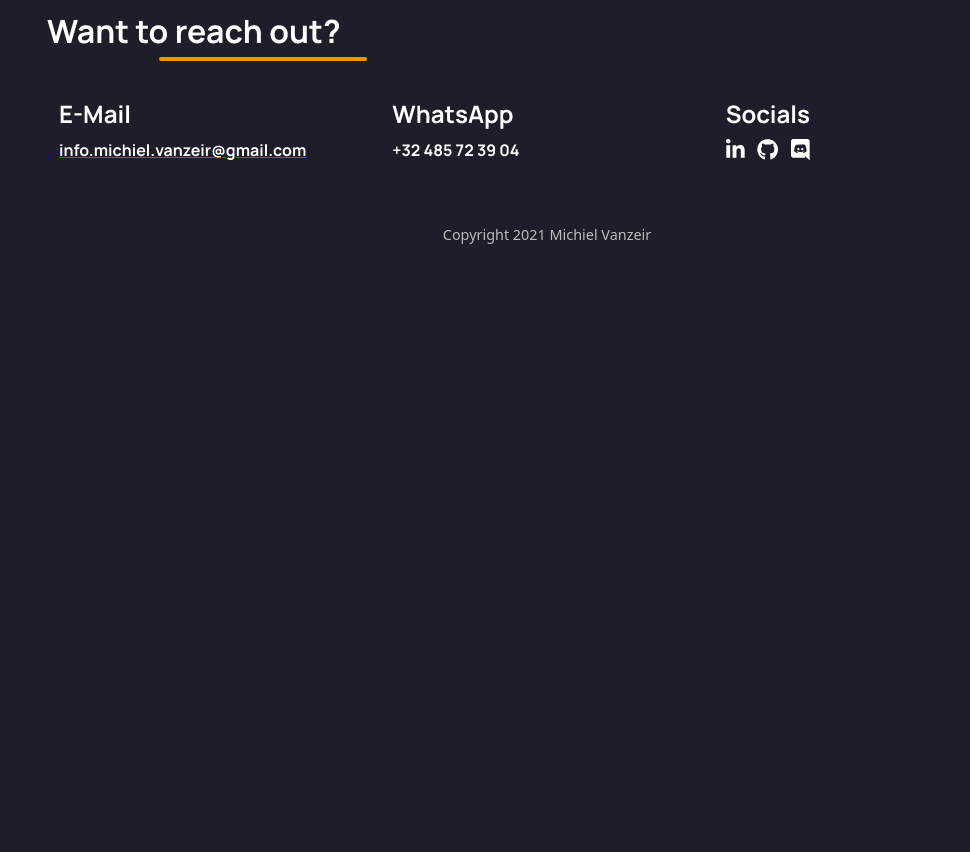
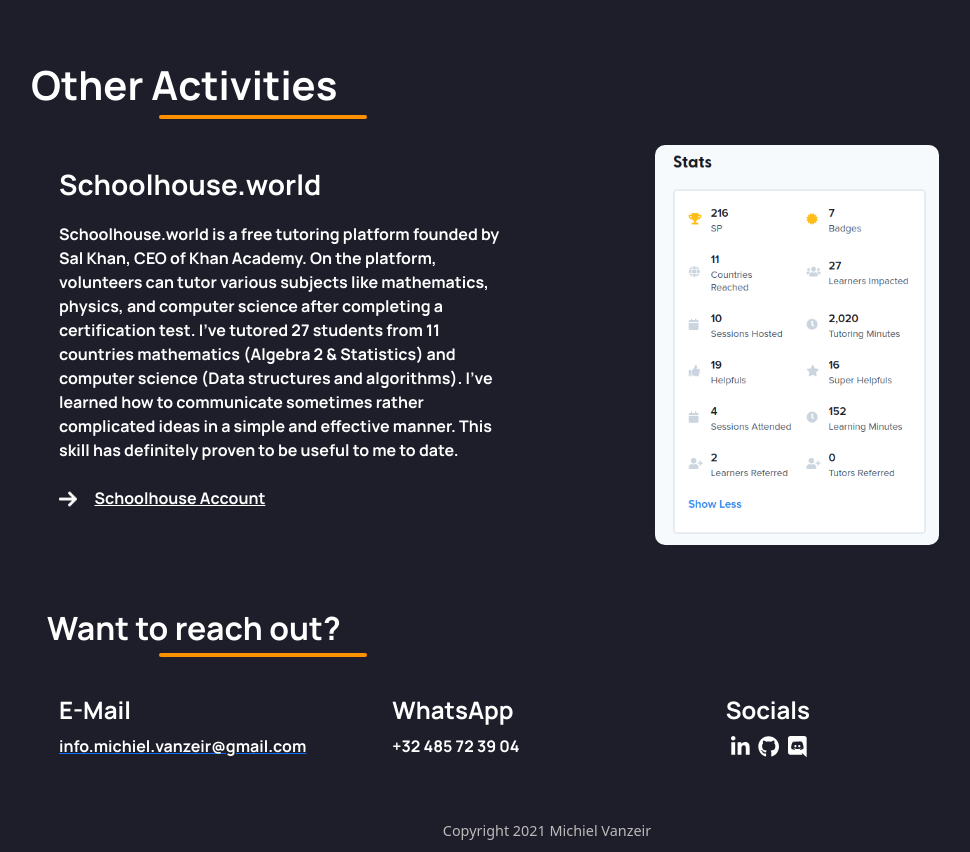
Before and after one commit to Michiel-Vanzeir/personal-website, a plain HTML site: page index.html in a window 1280 px wide. Shown: the part 1888-2740 px from the top of the page, without its empty margins (93-1063 px from the left). Before the commit the page ends 2144 px from the top, so only its background shows below. Drawn offline with nearby package versions, Linux system fonts and the light colour scheme; files whose address does not match are found by name.

Commit message:
Update Schoolhouse

```diff
--- a/css/styles.css
+++ b/css/styles.css
@@ -129,6 +129,10 @@ body {
     border-radius: 7px 7px 7px 7px;
 }
 
+.portfolio-col {
+    height: 400px;
+}
+
 .col-md-6 p {
     margin-bottom: 1.5em;
     width: 95%;
@@ -225,6 +229,36 @@ span.protectedNumber:before {
     border-radius: 7px 7px 7px 7px;
 }
 
+.feedback {
+    height: 100%;
+    /* Rounded corners */
+    border-radius: 10px;
+}
+
+.schoolhouse-col {
+    height: 25em;
+}
+
+.stats-col {
+    /* Center the elements */
+    display: flex;
+    justify-content: center;
+    align-items: center;
+}
+
+.orange-hr3 {
+    position: relative;
+    top: -10px;
+    color: #FF9100;
+    background-color: #FF9100;
+    border: 2px solid;
+    opacity: 100%;
+    width: 13em;
+    margin-left: 7em;
+    border-radius: 7px 7px 7px 7px;
+}
+
+
 .lowerr-row {
     margin-top: 5%;
 }
@@ -253,8 +287,8 @@ span.protectedNumber:before {
 }
 
 .icon {
-    margin-right: 3%;
     color: #fff;
+    margin-left: 0.25em;
 }
 
 /* Footer section */
@@ -287,6 +321,29 @@ span.protectedNumber:before {
         font-size: 1.5rem;
     }
     .col-md-6 h3 {
-    margin-top: 1.5em;
+        margin-top: 1.7em;
+        font-size: 1.7em;
+    }
+    .portfolio-col {
+        margin-bottom: 3.5em;
+    }
+    .feedback {
+        width: 95%;
+        height: auto;
+    }
+    .schoolhouse-col {
+        margin-bottom: 12.5em;
+    }
+    .feedback {
+        margin-bottom: 1em;
+    }
+    .stats-col {
+        margin-bottom: 0em;
+    }
 }
+
+@media only screen and (max-width: 1000px) and (min-width: 740px) {
+    .schoolhouse-col {
+        margin-bottom: 7em;
+    }
 }
--- a/index.html
+++ b/index.html
@@ -71,7 +71,7 @@
     <hr class="orange-hr" />
     <div class="container">
       <div class="row">
-        <div class="col-md-6">
+        <div class="col-md-6 portfolio-col">
           <h3><strong>WALL-E</strong></h3>
           <p>
             <b>WALL-E is a simple differential drive robot. Working on this project, I've learned both ROS & ROS2, control loop mechanisms like a PID and Fuzzy Logic controller, and Gazebo simulations. WALL-E can follow a black line using its camera videofeed and a PID controller, or be controlled with a keyboard. </b>
@@ -83,7 +83,7 @@
           <span class="second lang">C++</span>
           <span class="third lang">CMake</span>
         </div>
-        <div class="col-md-6">
+        <div class="col-md-6 portfolio-col">
           <h3><strong>WALL-E (simulated)</strong></h3>
           <p>
             <b>This repository contains the files needed to simulate WALL-E using Gazebo and integrating ROS with it. At the moment, only a URDF file representing the robot can be found in the repository. I'm currently working on simulating SLAM and using a Kalman filter to merge raw IMU sensor data.</b>
@@ -97,7 +97,7 @@
         </div>
       </div>
       <div class="row lowerr-row">
-        <div class="col-md-6">
+        <div class="col-md-6 portfolio-col">
           <h3><strong>Coconnect</strong></h3>
           <p>
             <b>
@@ -111,7 +111,7 @@
           <span class="first lang">Bootstrap 5</span>
         </div>
 
-        <div class="col-md-6">
+        <div class="col-md-6 portfolio-col">
           <h3><strong>Broken Camera (upcoming)</strong></h3>
           <p>
             <b>I'm currently working on a "broken camera". The camera should work like any other, but it will only take a picture if the people in it have their eyes closed. It's a stupid and useless, yet fun project to work on! A convolutional neural network will be used to make it work.</b>
@@ -121,6 +121,26 @@
           <h4 class="languages"><b>Language used</b></h4>
           <span class="first lang">Python</span>
           <span class="second lang">C++</span>
+        </div>
+      </div>
+    </div>
+  </div>
+
+  <div class="container-fluid portfolio" id="portfolio">
+    <h2><strong>Other Activities</stong>
+    </h2>
+    <hr class="orange-hr3" />
+    <div class="container">
+      <div class="row">
+        <div class="col-md-6 portfolio-col schoolhouse-col">
+          <h3><strong>Schoolhouse.world</strong></h3>
+          <p>
+            <b>Schoolhouse.world is a free tutoring platform founded by Sal Khan, CEO of Khan Academy. On the platform, volunteers can tutor various subjects like mathematics, physics, and computer science after completing a certification test. I've tutored 27 students from 11 countries mathematics (Algebra 2 & Statistics) and computer science (Data structures and algorithms). I've learned how to communicate sometimes rather complicated ideas in a simple and effective manner. This skill has definitely proven to be useful to me to date.</b></p>
+          <img class="link-arrow" src="images/arrow-link.png" alt="" />
+          <a class="project-link" href="https://schoolhouse.world/u/49084">Schoolhouse Account</a>
+        </div>
+        <div class="col-md-6 portfolio-col stats-col">
+          <img class="feedback" src="images/stats.png" alt="" />
         </div>
       </div>
     </div>
```
Also changed, not shown: images/feedback.png (added), images/stats.png (added).
